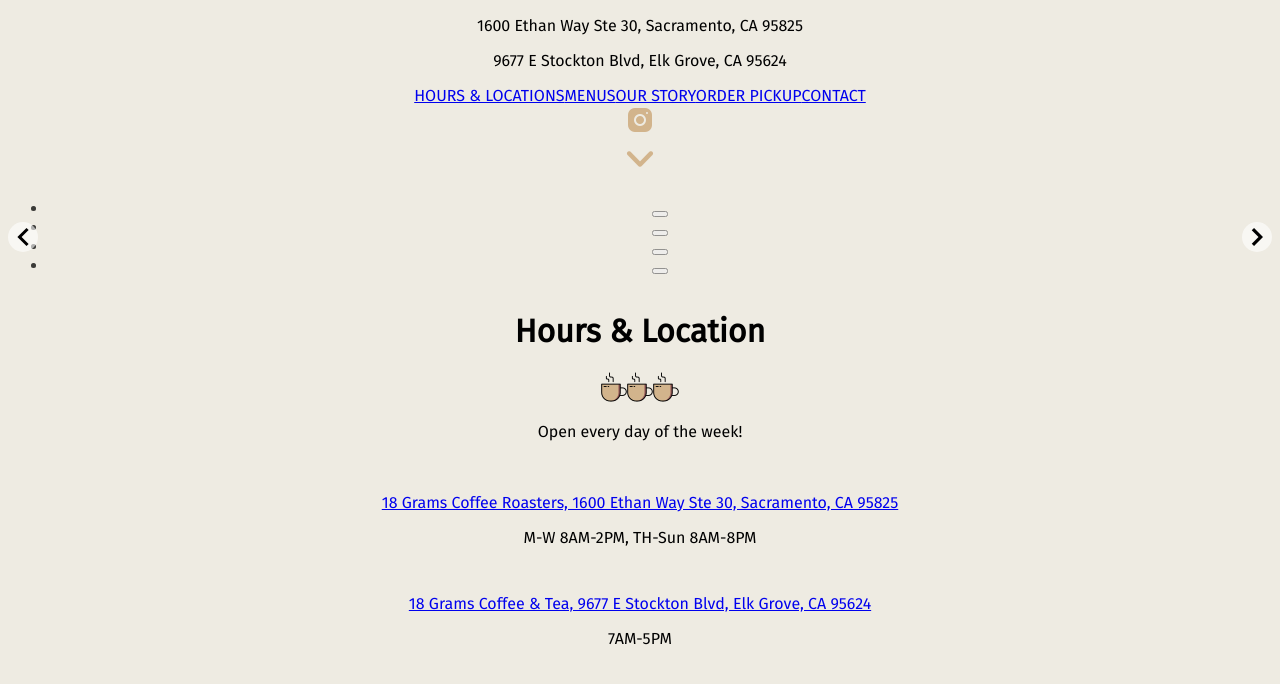
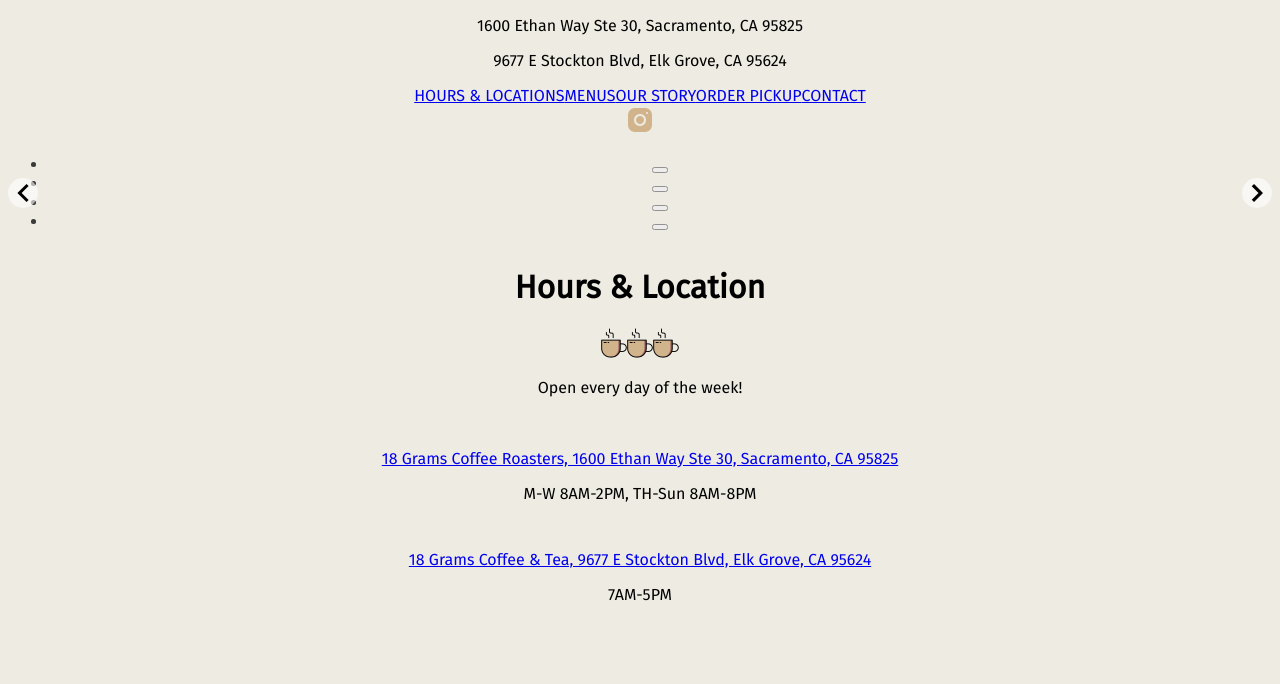
Before and after one commit to rydelldonato/18-grams-website, a React (Create React App) app: page /hoursandlocation in a window 1280 px wide. Shown: the top 684 px of the page. Built offline with nearby package versions, Linux system fonts and the light colour scheme.

Commit message:
removed down arrow

```diff
--- a/src/components/slideshows/hoursAndLocation/slideshow.js
+++ b/src/components/slideshows/hoursAndLocation/slideshow.js
@@ -2,7 +2,6 @@ import React, { useRef } from "react";
 import { Fade } from "react-slideshow-image";
 import "react-slideshow-image/dist/styles.css";
 import "./slideshow.css";
-import DownArrow from "../../downArrow/downArrow";
 
 const slideImages = [
   {
@@ -33,7 +32,6 @@ const Slideshow = () => {
 
   return (
     <>
-      <DownArrow targetDivId="target-div" />
       <div className="slide-container">
         <Fade ref={slideRef}>
           {slideImages.map((slideImage, index) => (
@@ -59,7 +57,7 @@ const Slideshow = () => {
           ))}
         </Fade>
       </div>
-      <div id="target-div">
+      <div>
         <h1>Hours & Location</h1>
         <div className="coffee-icons">
           <img alt="coffeeicon" src="/icons-coffee.png" />
```
